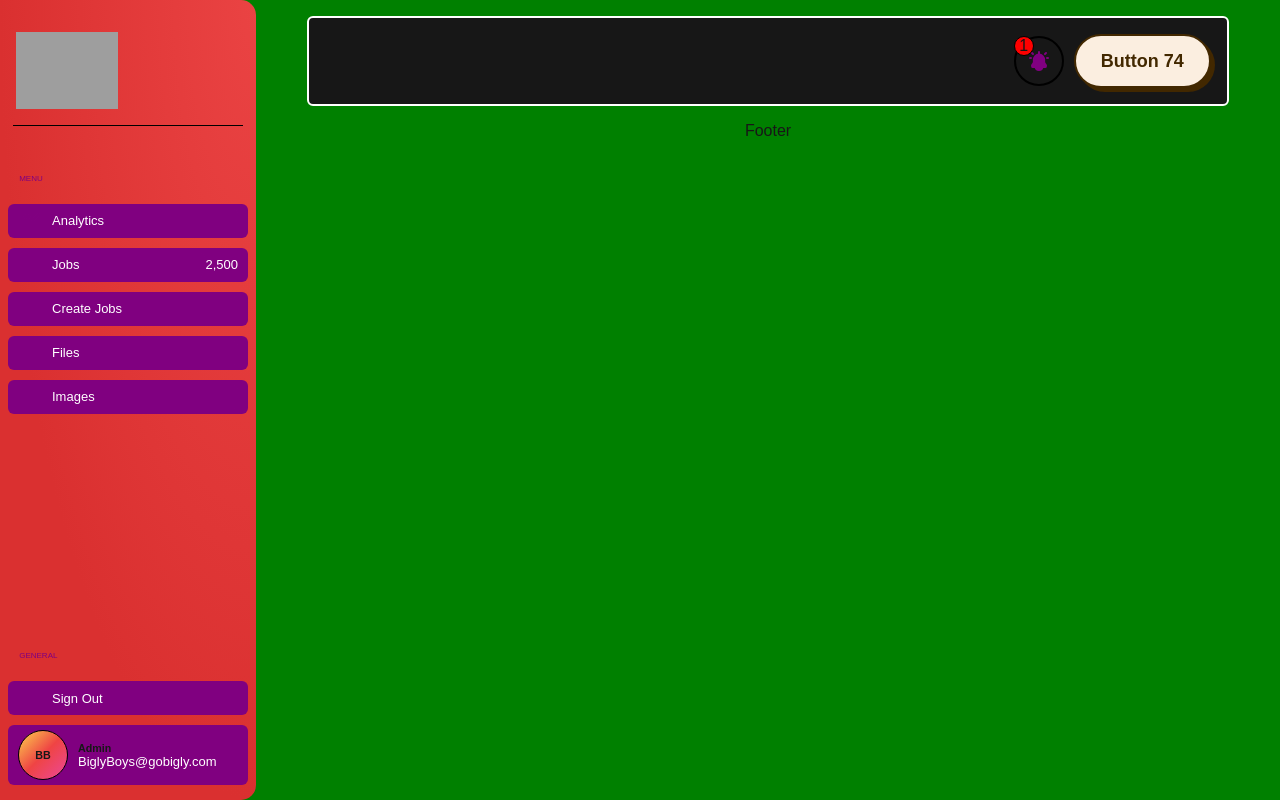
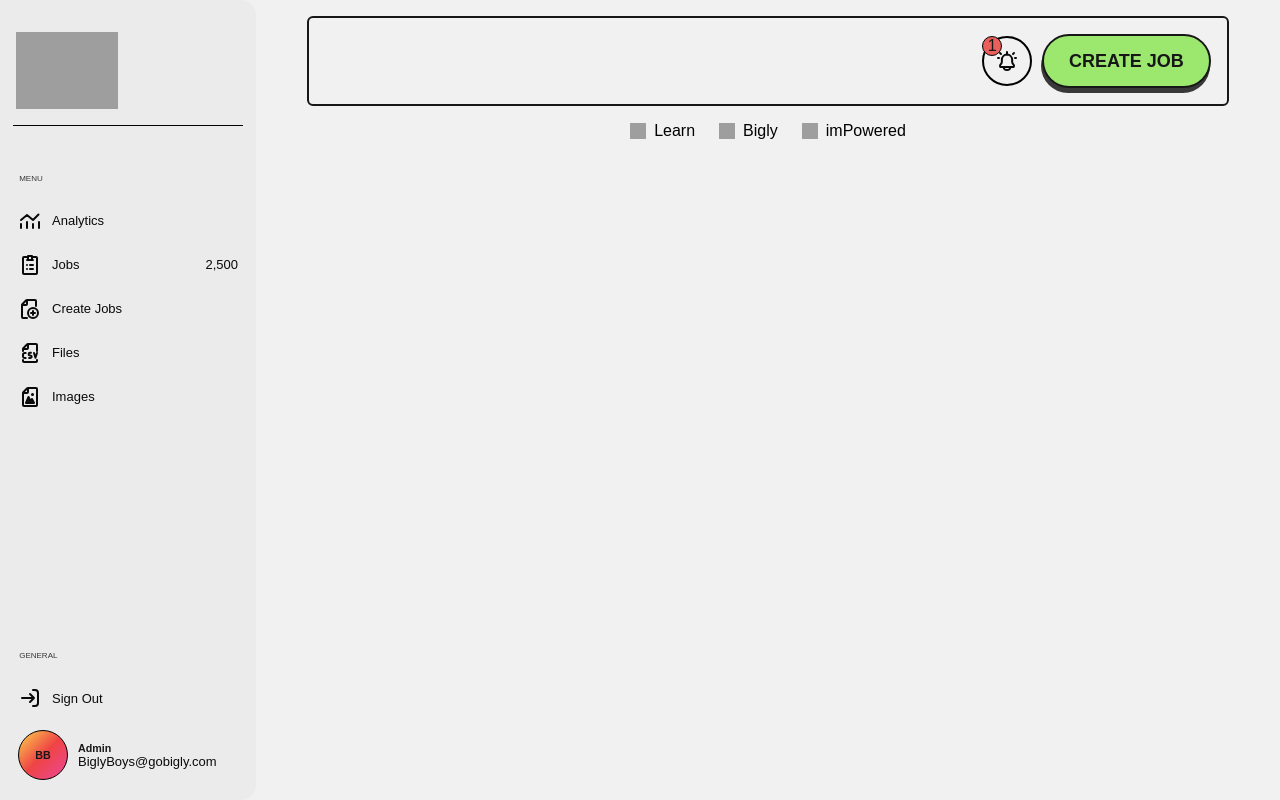
Before and after one commit to mondragon-ai/bigly-production-tracking, a Next.js app: page / in a window 1280 px wide. Built offline with nearby package versions, Linux system fonts and the light colour scheme; grey boxes are pictures that could not be loaded.

Commit message:
🎨 Styling

```diff
--- a/src/app/globals.css
+++ b/src/app/globals.css
@@ -1,18 +1,34 @@
 :root {
-  --background: #ffffff;
+  --background: #f1f1f1;
+  --secondary-background: #ebebeb;
   --foreground: #171717;
+  --secondary-foreground: #39393a;
 
-  --main-accent: green;
-  --destructive-accent: red;
-  --secondary-accent: purple;
+  --main-accent: #9ce76e;
+  --destructive-accent: #e85f5c;
+  --secondary-accent: #a1a5f4;
+
+  --primary-text: #0a0a0a;
+  --secondary-text: #39393a;
+
+  --drop-shadow: #39393a -1px 5px 0 0;
 }
-
+/*
 @media (prefers-color-scheme: dark) {
   :root {
-    --background: #0a0a0a;
-    --foreground: #ededed;
+    --background: #171717;
+    --secondary-background: #39393a;
+    --foreground: #f1f1f1;
+    --secondary-foreground: #ebebeb;
+
+    --main-accent: #9ce76e;
+    --destructive-accent: #e85f5c;
+    --secondary-accent: #a1a5f4;
+
+    --primary-text: #f1f1f1;
+    --secondary-text: #ebebeb;
   }
-}
+} */
 
 html,
 body {
--- a/src/app/layout.tsx
+++ b/src/app/layout.tsx
@@ -4,6 +4,7 @@ import "./globals.css";
 import {NavMenu} from "@/components/layout.tsx/NavMenu";
 import styles from "./page.module.css";
 import {TopBar} from "@/components/shared/TopBar";
+import {Footer} from "@/components/layout.tsx/Footer";
 
 const geistSans = localFont({
   src: "./fonts/GeistVF.woff",
@@ -35,7 +36,7 @@ export default function RootLayout({
         <main className={styles.mainSection}>
           <TopBar />
           {children}
-          <footer>Footer</footer>
+          <Footer />
         </main>
       </body>
     </html>
--- a/src/app/page.module.css
+++ b/src/app/page.module.css
@@ -3,12 +3,49 @@
 
 /* Enable hover only on non-touch devices */
 @media (hover: hover) and (pointer: fine) {
+  a.primary:hover {
+    background: var(--button-primary-hover);
+    border-color: transparent;
+  }
+
+  a.secondary:hover {
+    background: var(--button-secondary-hover);
+    border-color: transparent;
+  }
+
+  .footer a:hover {
+    text-decoration: underline;
+    text-underline-offset: 4px;
+  }
 }
 
 @media (max-width: 600px) {
 }
 
 @media (prefers-color-scheme: dark) {
+  .footer {
+    flex-wrap: wrap;
+    align-items: center;
+    justify-content: center;
+  }
+}
+
+.footer {
+  grid-row-start: 3;
+  display: flex;
+  gap: 24px;
+  padding-bottom: 2rem;
+}
+
+.footer a {
+  display: flex;
+  align-items: center;
+  gap: 8px;
+  color: black;
+}
+
+.footer img {
+  flex-shrink: 0;
 }
 
 /* =============================================================== */
@@ -70,11 +107,11 @@
     justify-content: flex-start;
     position: relative;
     align-items: flex-start;
-    background-color: var(--main-accent);
+    background-color: var(--background);
   }
   .mainSection {
     width: 80%;
     max-width: 80%;
-    background-color: var(--main-accent);
+    background-color: var(--background);
   }
 }
--- /dev/null
+++ b/src/components/layout.tsx/Footer.tsx
@@ -0,0 +1,47 @@
+import Image from "next/image";
+import styles from "../../app/page.module.css";
+
+export const Footer = () => {
+  return (
+    <footer className={styles.footer}>
+      <a
+        href="https://www.impowered.ai/guides/pod/product"
+        target="_blank"
+        rel="noopener noreferrer"
+      >
+        <Image
+          aria-hidden
+          src="https://nextjs.org/icons/file.svg"
+          alt="File icon"
+          width={16}
+          height={16}
+        />
+        Learn
+      </a>
+      <a href="https://gobigly.com/" target="_blank" rel="noopener noreferrer">
+        <Image
+          aria-hidden
+          src="https://nextjs.org/icons/window.svg"
+          alt="Window icon"
+          width={16}
+          height={16}
+        />
+        Bigly
+      </a>
+      <a
+        href="https://www.impowered.ai/"
+        target="_blank"
+        rel="noopener noreferrer"
+      >
+        <Image
+          aria-hidden
+          src="https://nextjs.org/icons/globe.svg"
+          alt="Globe icon"
+          width={16}
+          height={16}
+        />
+        imPowered
+      </a>
+    </footer>
+  );
+};
--- a/src/components/layout.tsx/Layout.module.css
+++ b/src/components/layout.tsx/Layout.module.css
@@ -20,11 +20,7 @@
   min-height: 100dvh;
   min-height: 100svh;
   min-height: -webkit-fill-available;
-  background: radial-gradient(
-    100% 100% at 100% 0%,
-    rgb(234, 67, 67),
-    rgb(218, 48, 48)
-  );
+  background: var(--secondary-background);
   z-index: 2;
   clip-path: polygon(
     0 0,
@@ -147,7 +143,7 @@
   }
   .sidebar span {
     font-size: 8px;
-    color: var(--secondary-accent);
+    color: var(--secondary-text);
     margin: 2rem 0 0 0;
     padding: 1rem 1.2rem;
   }
@@ -189,7 +185,7 @@
     height: auto;
     margin: 5px 0;
     padding: 5px 10px;
-    background-color: var(--secondary-accent);
+    background-color: transparent;
     border-radius: 6px;
   }
 
@@ -203,30 +199,22 @@
     height: auto;
     margin: 0;
     padding: 0px;
-    background-color: var(--secondary-accent);
     border-radius: 6px;
   }
 
   .sidebar .left svg {
     margin-right: 10px;
-    background-color: var(--secondary-accent);
-    fill: var(--secondary-accent);
-    stroke: var(--secondary-accent);
-    clip-path: var(--secondary-accent);
   }
 
   .sidebar .left svg path {
-    background-color: var(--secondary-accent);
-    fill: var(--secondary-accent);
-    stroke: var(--secondary-accent);
-    clip-path: var(--secondary-accent);
+    stroke: var(--primary-text);
   }
 
   .sidebar nav .topNav ul li a h5,
   .sidebar nav .bottomNav ul li a h5 {
     font-size: 13px;
     font-weight: 100;
-    color: var(--background);
+    color: var(--primary-text);
     margin: 0;
     padding: 0;
   }
--- a/src/components/shared/Button.tsx
+++ b/src/components/shared/Button.tsx
@@ -1,9 +1,12 @@
 import styles from "./Shared.module.css";
 
-export const Button = () => {
+type ButtonProps = {
+  text: string;
+};
+export const Button = ({text}: ButtonProps) => {
   return (
     <button className={styles.btnBase} role="button">
-      Button 74
+      {text}
     </button>
   );
 };
--- a/src/components/shared/Shared.module.css
+++ b/src/components/shared/Shared.module.css
@@ -24,11 +24,11 @@
 /*  2. BUTTON                                                      */
 /* =============================================================== */
 .btnBase {
-  background-color: #fbeee0;
-  border: 2px solid #422800;
+  background-color: var(--main-accent);
+  border: 2px solid var(--foreground);
   border-radius: 30px;
-  box-shadow: #422800 4px 4px 0 0;
-  color: #422800;
+  box-shadow: var(--drop-shadow);
+  color: var(--foreground);
   cursor: pointer;
   display: inline-block;
   font-weight: 600;
@@ -47,7 +47,7 @@
 }
 
 .btnBase:active {
-  box-shadow: #422800 2px 2px 0 0;
+  box-shadow: var(--foreground) 2px 2px 0 0;
   transform: translate(2px, 2px);
 }
 
@@ -94,9 +94,9 @@
   width: 90%;
   height: auto;
   padding: 1rem;
-  background-color: var(--foreground);
+  background-color: var(--background);
   margin: 1rem 0;
-  border: 2px solid var(--background);
+  border: 2px solid var(--foreground);
   border-radius: 6px;
 }
 
@@ -150,14 +150,11 @@
   flex-direction: row;
   justify-content: center;
   align-items: center;
-  background-color: var(--foreground);
+  background-color: var(--background);
   border-radius: 25px;
   border: 2px solid black;
 }
 
 .topBar svg path {
-  background-color: var(--secondary-accent);
-  fill: var(--secondary-accent);
-  stroke: var(--secondary-accent);
-  clip-path: var(--secondary-accent);
+  stroke: var(--primary-text);
 }
--- a/src/components/shared/TopBar.tsx
+++ b/src/components/shared/TopBar.tsx
@@ -27,7 +27,7 @@ export const TopBar = () => {
             </div>
             <div className={styles.notification}>1</div>
           </div>
-          <Button />
+          <Button text="CREATE JOB" />
         </div>
       </div>
     </header>
```
